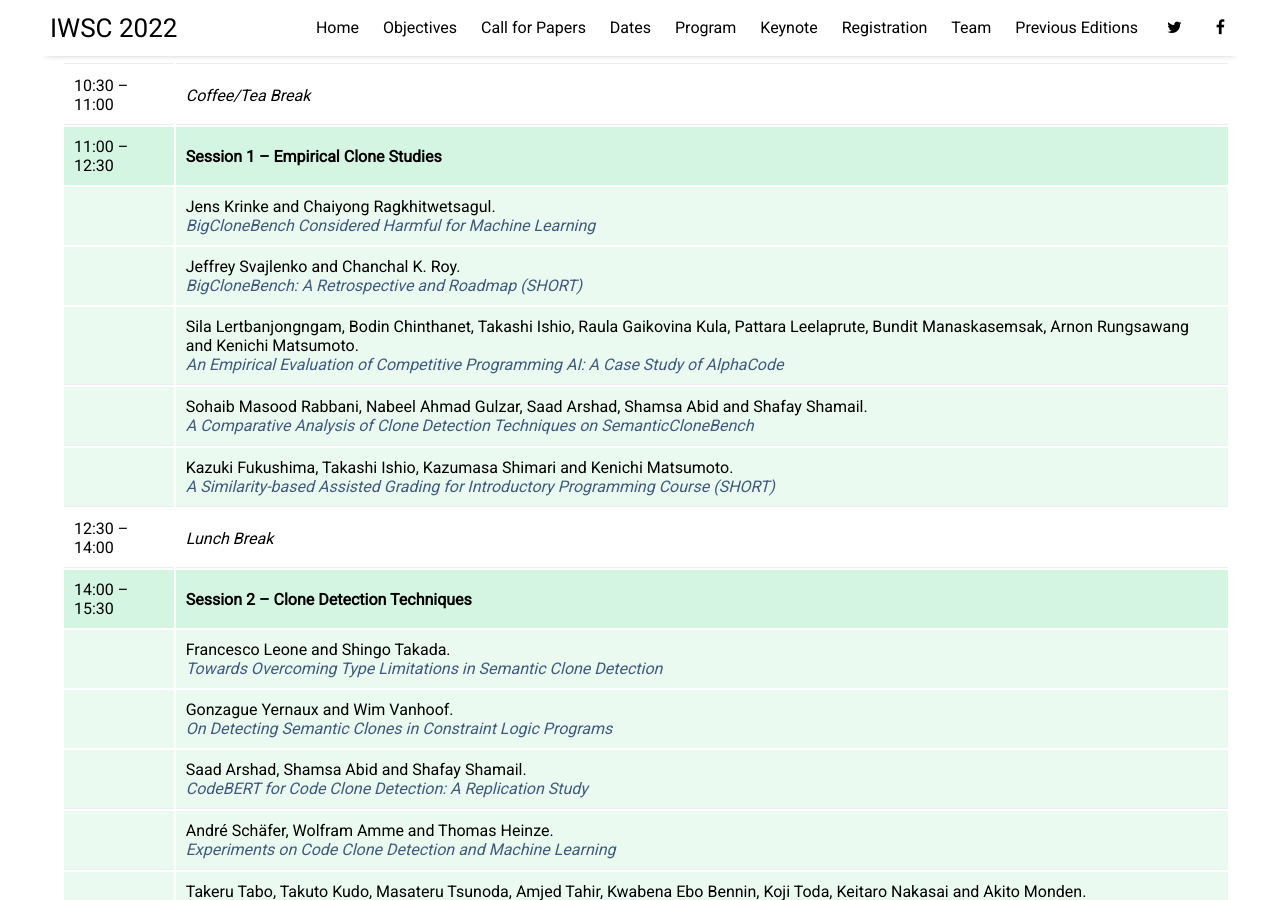
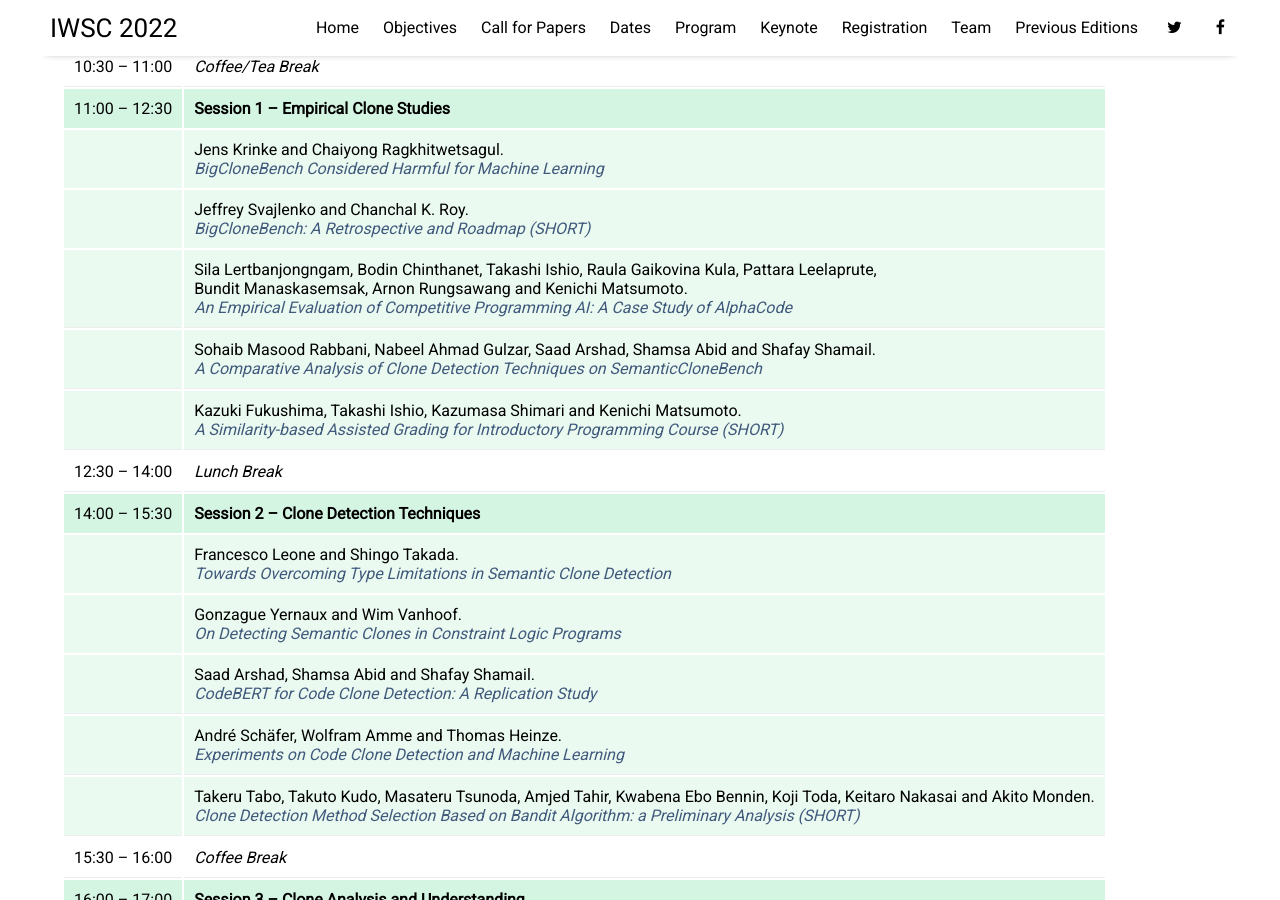
Before and after one commit to iwsc2023/iwsc2023.github.io, a Jekyll site: the page built from pages/program.html, in a window 1280 px wide and 900 px high, scrolled down 326 px. Built offline with Jekyll 4.4.1, drawn with Linux system fonts in a browser that asks for light colours; nearby versions of some CDN libraries.

```diff
--- a/pages/program.html
+++ b/pages/program.html
@@ -45,9 +45,8 @@ title: Program
 		<tr>
 			<td class="talk lightbg"></td>
 			<td class="talk lightbg">
-				Sila Lertbanjongngam, Bodin Chinthanet, Takashi Ishio, Raula Gaikovina Kula, Pattara Leelaprute, Bundit
-				Manaskasemsak, Arnon Rungsawang and
-				Kenichi Matsumoto.<br />
+				Sila Lertbanjongngam, Bodin Chinthanet, Takashi Ishio, Raula Gaikovina Kula, Pattara Leelaprute,
+				<br /> Bundit Manaskasemsak, Arnon Rungsawang and Kenichi Matsumoto.<br />
 				<i class="paper_title">An Empirical Evaluation of Competitive Programming AI: A Case Study of
 					AlphaCode</i>
 			</td>
```
